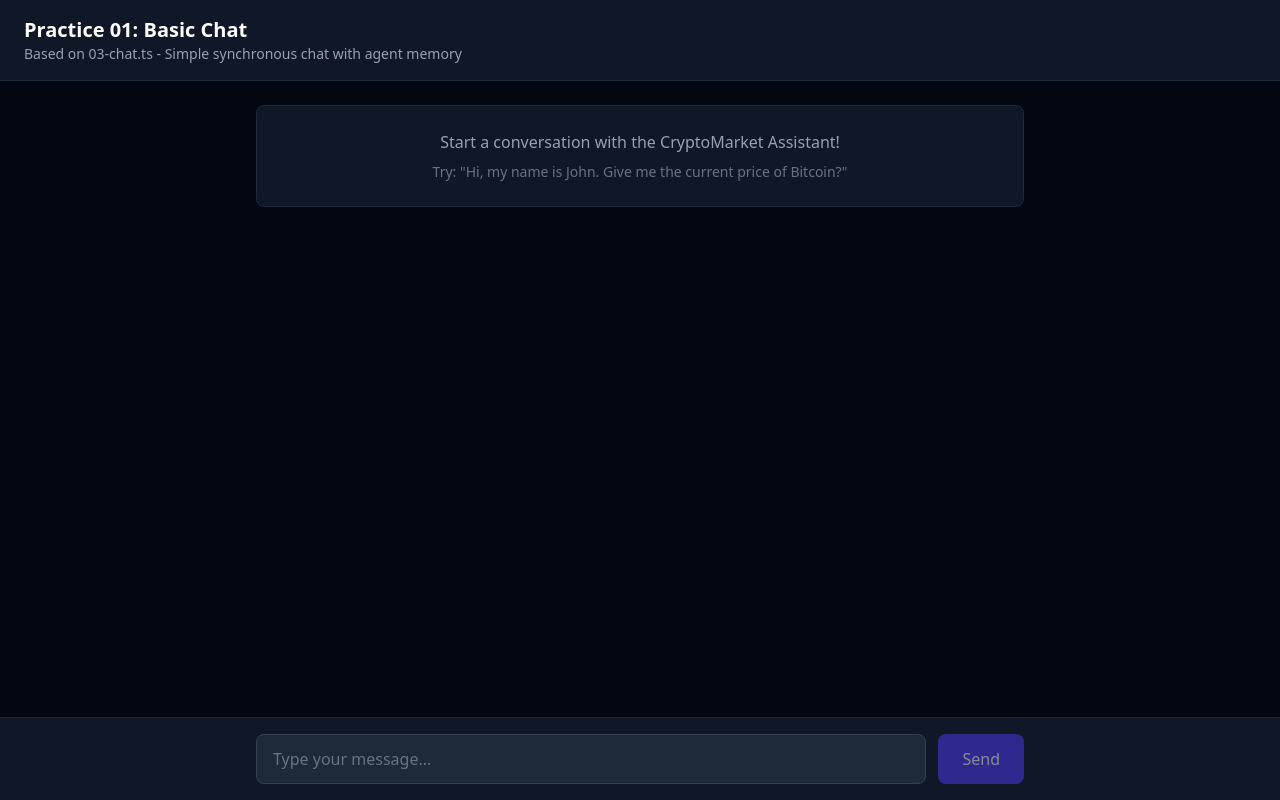
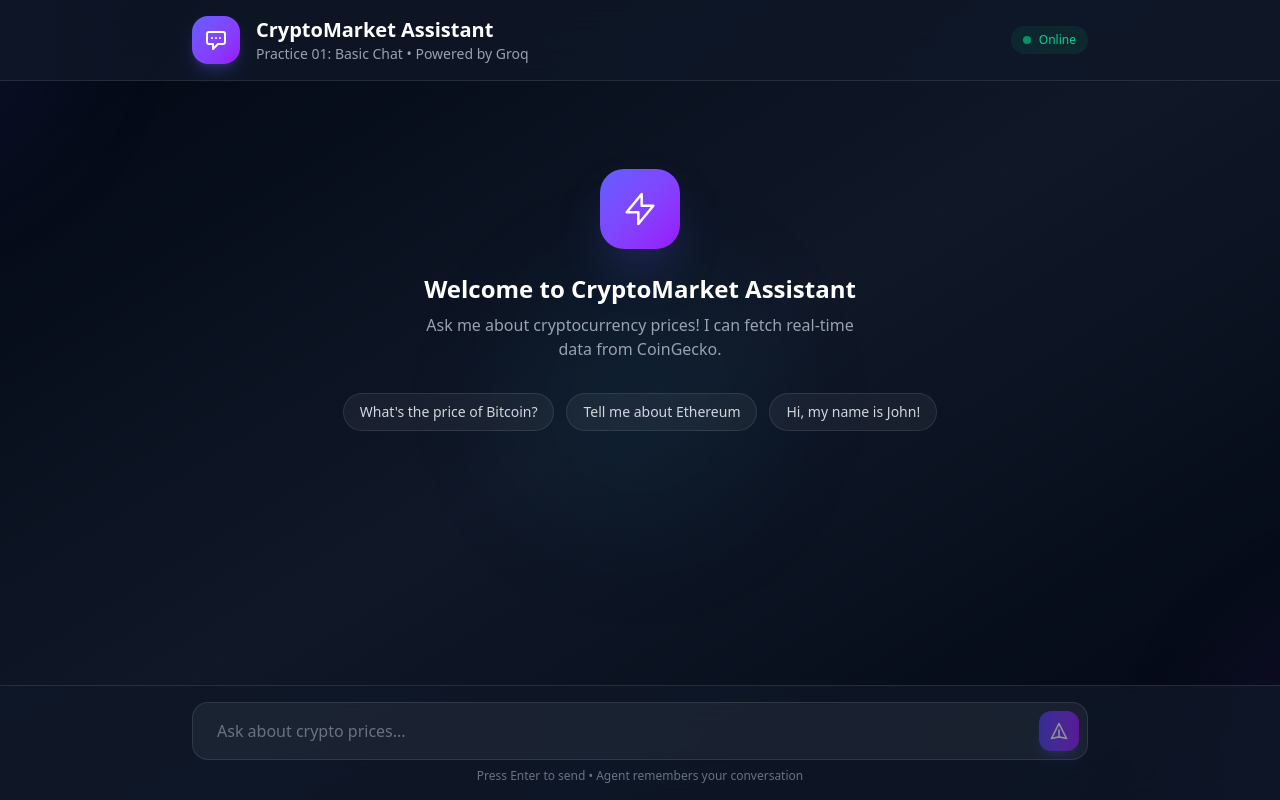
Before and after one commit to Salman-Ahamed/SmythOS-SDK-Agent, a Next.js app: page /practice/01-basic-chat in a window 1280 px wide. Built offline with nearby package versions, Linux system fonts and the light colour scheme.

Commit message:
Refactor Basic Chat Page: Add message timestamps, improve UI, and remove example environment file

```diff
--- a/src/app/practice/01-basic-chat/page.tsx
+++ b/src/app/practice/01-basic-chat/page.tsx
@@ -1,10 +1,11 @@
 "use client";
 
-import { useState } from "react";
+import { useEffect, useRef, useState } from "react";
 
 interface ChatMessage {
   role: "user" | "assistant";
   content: string;
+  timestamp: Date;
 }
 
 /**
@@ -20,13 +21,22 @@
   const [input, setInput] = useState("");
   const [isLoading, setIsLoading] = useState(false);
   const [sessionId] = useState(() => `session-${Date.now()}`);
+  const messagesEndRef = useRef<HTMLDivElement>(null);
+
+  const scrollToBottom = () => {
+    messagesEndRef.current?.scrollIntoView({ behavior: "smooth" });
+  };
+
+  useEffect(() => {
+    scrollToBottom();
+  }, [messages]);
 
   const sendMessage = async () => {
     if (!input.trim() || isLoading) return;
 
     const userMessage = input.trim();
     setInput("");
-    setMessages((prev) => [...prev, { role: "user", content: userMessage }]);
+    setMessages((prev) => [...prev, { role: "user", content: userMessage, timestamp: new Date() }]);
     setIsLoading(true);
 
     try {
@@ -35,14 +45,19 @@
         headers: { "Content-Type": "application/json" },
         body: JSON.stringify({ message: userMessage, sessionId }),
       });
-      console.log(response);
 
       const data = await response.json();
 
       if (data.error) {
-        setMessages((prev) => [...prev, { role: "assistant", content: `Error: ${data.error}` }]);
+        setMessages((prev) => [
+          ...prev,
+          { role: "assistant", content: `Error: ${data.error}`, timestamp: new Date() },
+        ]);
       } else {
-        setMessages((prev) => [...prev, { role: "assistant", content: data.response }]);
+        setMessages((prev) => [
+          ...prev,
+          { role: "assistant", content: data.response, timestamp: new Date() },
+        ]);
       }
     } catch (error) {
       setMessages((prev) => [
@@ -50,6 +65,7 @@
         {
           role: "assistant",
           content: `Error: ${error instanceof Error ? error.message : "Unknown error"}`,
+          timestamp: new Date(),
         },
       ]);
     } finally {
@@ -64,78 +80,260 @@
     }
   };
 
+  const clearChat = () => {
+    setMessages([]);
+  };
+
   return (
-    <div className="flex min-h-screen flex-col bg-gray-950 text-gray-100">
+    <div className="flex min-h-screen flex-col bg-gradient-to-br from-gray-950 via-gray-900 to-gray-950">
+      {/* Animated Background */}
+      <div className="pointer-events-none fixed inset-0 overflow-hidden">
+        <div className="absolute -top-1/4 -left-1/4 h-96 w-96 rounded-full bg-indigo-500/10 blur-3xl" />
+        <div className="absolute -right-1/4 -bottom-1/4 h-96 w-96 rounded-full bg-purple-500/10 blur-3xl" />
+        <div className="absolute top-1/2 left-1/2 h-64 w-64 -translate-x-1/2 -translate-y-1/2 rounded-full bg-cyan-500/5 blur-3xl" />
+      </div>
+
       {/* Header */}
-      <header className="border-b border-gray-800 bg-gray-900 px-6 py-4">
-        <h1 className="text-xl font-bold text-white">Practice 01: Basic Chat</h1>
-        <p className="text-sm text-gray-400">
-          Based on 03-chat.ts - Simple synchronous chat with agent memory
-        </p>
+      <header className="relative z-10 border-b border-white/10 bg-gray-900/80 px-6 py-4 backdrop-blur-xl">
+        <div className="mx-auto flex max-w-4xl items-center justify-between">
+          <div className="flex items-center gap-4">
+            {/* Logo/Icon */}
+            <div className="flex h-12 w-12 items-center justify-center rounded-2xl bg-gradient-to-br from-indigo-500 to-purple-600 shadow-lg shadow-indigo-500/25">
+              <svg
+                className="h-6 w-6 text-white"
+                fill="none"
+                viewBox="0 0 24 24"
+                stroke="currentColor"
+              >
+                <path
+                  strokeLinecap="round"
+                  strokeLinejoin="round"
+                  strokeWidth={2}
+                  d="M8 10h.01M12 10h.01M16 10h.01M9 16H5a2 2 0 01-2-2V6a2 2 0 012-2h14a2 2 0 012 2v8a2 2 0 01-2 2h-5l-5 5v-5z"
+                />
+              </svg>
+            </div>
+            <div>
+              <h1 className="text-xl font-bold text-white">CryptoMarket Assistant</h1>
+              <p className="text-sm text-gray-400">Practice 01: Basic Chat • Powered by Groq</p>
+            </div>
+          </div>
+
+          {/* Status & Clear */}
+          <div className="flex items-center gap-4">
+            <div className="flex items-center gap-2 rounded-full bg-emerald-500/10 px-3 py-1.5">
+              <span className="h-2 w-2 animate-pulse rounded-full bg-emerald-500" />
+              <span className="text-xs font-medium text-emerald-400">Online</span>
+            </div>
+            {messages.length > 0 && (
+              <button
+                onClick={clearChat}
+                className="rounded-lg bg-white/5 px-3 py-1.5 text-xs font-medium text-gray-400 transition hover:bg-white/10 hover:text-white"
+              >
+                Clear Chat
+              </button>
+            )}
+          </div>
+        </div>
       </header>
 
       {/* Chat Messages */}
-      <main className="flex-1 overflow-y-auto p-6">
-        <div className="mx-auto max-w-3xl space-y-4">
+      <main className="relative z-10 flex-1 overflow-y-auto">
+        <div className="mx-auto max-w-4xl px-4 py-6">
+          {/* Welcome Message */}
           {messages.length === 0 && (
-            <div className="rounded-lg border border-gray-800 bg-gray-900 p-6 text-center">
-              <p className="text-gray-400">Start a conversation with the CryptoMarket Assistant!</p>
-              <p className="mt-2 text-sm text-gray-500">
-                Try: &quot;Hi, my name is John. Give me the current price of Bitcoin?&quot;
+            <div className="flex flex-col items-center justify-center py-16">
+              <div className="mb-6 flex h-20 w-20 items-center justify-center rounded-3xl bg-gradient-to-br from-indigo-500 to-purple-600 shadow-2xl shadow-indigo-500/30">
+                <svg
+                  className="h-10 w-10 text-white"
+                  fill="none"
+                  viewBox="0 0 24 24"
+                  stroke="currentColor"
+                >
+                  <path
+                    strokeLinecap="round"
+                    strokeLinejoin="round"
+                    strokeWidth={1.5}
+                    d="M13 10V3L4 14h7v7l9-11h-7z"
+                  />
+                </svg>
+              </div>
+              <h2 className="mb-2 text-2xl font-bold text-white">
+                Welcome to CryptoMarket Assistant
+              </h2>
+              <p className="mb-8 max-w-md text-center text-gray-400">
+                Ask me about cryptocurrency prices! I can fetch real-time data from CoinGecko.
               </p>
+
+              {/* Quick Actions */}
+              <div className="flex flex-wrap justify-center gap-3">
+                {[
+                  "What's the price of Bitcoin?",
+                  "Tell me about Ethereum",
+                  "Hi, my name is John!",
+                ].map((suggestion) => (
+                  <button
+                    key={suggestion}
+                    onClick={() => setInput(suggestion)}
+                    className="rounded-full border border-white/10 bg-white/5 px-4 py-2 text-sm text-gray-300 transition hover:border-indigo-500/50 hover:bg-indigo-500/10 hover:text-white"
+                  >
+                    {suggestion}
+                  </button>
+                ))}
+              </div>
             </div>
           )}
 
+          {/* Messages */}
+          <div className="space-y-6">
             {messages.map((msg, idx) => (
               <div
                 key={idx}
-              className={`flex ${msg.role === "user" ? "justify-end" : "justify-start"}`}
+                className={`flex items-start gap-4 ${msg.role === "user" ? "flex-row-reverse" : ""}`}
               >
+                {/* Avatar */}
                 <div
-                className={`max-w-[80%] rounded-lg px-4 py-3 ${
-                  msg.role === "user" ? "bg-indigo-600 text-white" : "bg-gray-800 text-gray-100"
+                  className={`flex h-10 w-10 shrink-0 items-center justify-center rounded-2xl ${
+                    msg.role === "user"
+                      ? "bg-gradient-to-br from-indigo-500 to-purple-600"
+                      : "bg-gradient-to-br from-emerald-500 to-cyan-600"
                   }`}
                 >
-                <p className="text-xs font-medium tracking-wide uppercase opacity-70">
-                  {msg.role === "user" ? "You" : "Assistant"}
+                  {msg.role === "user" ? (
+                    <svg
+                      className="h-5 w-5 text-white"
+                      fill="none"
+                      viewBox="0 0 24 24"
+                      stroke="currentColor"
+                    >
+                      <path
+                        strokeLinecap="round"
+                        strokeLinejoin="round"
+                        strokeWidth={2}
+                        d="M16 7a4 4 0 11-8 0 4 4 0 018 0zM12 14a7 7 0 00-7 7h14a7 7 0 00-7-7z"
+                      />
+                    </svg>
+                  ) : (
+                    <svg
+                      className="h-5 w-5 text-white"
+                      fill="none"
+                      viewBox="0 0 24 24"
+                      stroke="currentColor"
+                    >
+                      <path
+                        strokeLinecap="round"
+                        strokeLinejoin="round"
+                        strokeWidth={2}
+                        d="M9.75 17L9 20l-1 1h8l-1-1-.75-3M3 13h18M5 17h14a2 2 0 002-2V5a2 2 0 00-2-2H5a2 2 0 00-2 2v10a2 2 0 002 2z"
+                      />
+                    </svg>
+                  )}
+                </div>
+
+                {/* Message Bubble */}
+                <div
+                  className={`group relative max-w-[75%] rounded-2xl px-5 py-3 ${
+                    msg.role === "user"
+                      ? "bg-gradient-to-br from-indigo-600 to-purple-600 text-white"
+                      : "border border-white/10 bg-white/5 text-gray-100 backdrop-blur-sm"
+                  }`}
+                >
+                  <p className="leading-relaxed whitespace-pre-wrap">{msg.content}</p>
+                  <p
+                    className={`mt-2 text-xs ${
+                      msg.role === "user" ? "text-white/60" : "text-gray-500"
+                    }`}
+                  >
+                    {msg.timestamp.toLocaleTimeString([], { hour: "2-digit", minute: "2-digit" })}
                   </p>
-                <p className="mt-1 whitespace-pre-wrap">{msg.content}</p>
                 </div>
               </div>
             ))}
 
+            {/* Loading Indicator */}
             {isLoading && (
-            <div className="flex justify-start">
-              <div className="rounded-lg bg-gray-800 px-4 py-3">
-                <p className="text-xs font-medium tracking-wide text-gray-400 uppercase">
-                  Assistant
-                </p>
-                <p className="mt-1 text-gray-300">Thinking...</p>
+              <div className="flex items-start gap-4">
+                <div className="flex h-10 w-10 shrink-0 items-center justify-center rounded-2xl bg-gradient-to-br from-emerald-500 to-cyan-600">
+                  <svg
+                    className="h-5 w-5 text-white"
+                    fill="none"
+                    viewBox="0 0 24 24"
+                    stroke="currentColor"
+                  >
+                    <path
+                      strokeLinecap="round"
+                      strokeLinejoin="round"
+                      strokeWidth={2}
+                      d="M9.75 17L9 20l-1 1h8l-1-1-.75-3M3 13h18M5 17h14a2 2 0 002-2V5a2 2 0 00-2-2H5a2 2 0 00-2 2v10a2 2 0 002 2z"
+                    />
+                  </svg>
+                </div>
+                <div className="rounded-2xl border border-white/10 bg-white/5 px-5 py-4 backdrop-blur-sm">
+                  <div className="flex items-center gap-2">
+                    <div className="flex gap-1">
+                      <span className="h-2 w-2 animate-bounce rounded-full bg-indigo-500 [animation-delay:-0.3s]" />
+                      <span className="h-2 w-2 animate-bounce rounded-full bg-indigo-500 [animation-delay:-0.15s]" />
+                      <span className="h-2 w-2 animate-bounce rounded-full bg-indigo-500" />
+                    </div>
+                    <span className="text-sm text-gray-400">Thinking...</span>
+                  </div>
                 </div>
               </div>
             )}
           </div>
+          <div ref={messagesEndRef} />
+        </div>
       </main>
 
-      {/* Input */}
-      <footer className="border-t border-gray-800 bg-gray-900 p-4">
-        <div className="mx-auto flex max-w-3xl gap-3">
+      {/* Input Area */}
+      <footer className="relative z-10 border-t border-white/10 bg-gray-900/80 p-4 backdrop-blur-xl">
+        <div className="mx-auto max-w-4xl">
+          <div className="flex items-center gap-3 rounded-2xl border border-white/10 bg-white/5 p-2 transition focus-within:border-indigo-500/50 focus-within:bg-white/10">
             <input
               type="text"
               value={input}
               onChange={(e) => setInput(e.target.value)}
               onKeyDown={handleKeyDown}
-            placeholder="Type your message..."
+              placeholder="Ask about crypto prices..."
               disabled={isLoading}
-            className="flex-1 rounded-lg border border-gray-700 bg-gray-800 px-4 py-3 text-white placeholder-gray-500 focus:border-indigo-500 focus:ring-1 focus:ring-indigo-500 focus:outline-none disabled:opacity-50"
+              className="flex-1 bg-transparent px-4 py-2 text-white placeholder-gray-500 focus:outline-none disabled:opacity-50"
             />
             <button
               onClick={sendMessage}
               disabled={isLoading || !input.trim()}
-            className="rounded-lg bg-indigo-600 px-6 py-3 font-medium text-white transition hover:bg-indigo-700 disabled:cursor-not-allowed disabled:opacity-50"
+              className="flex h-10 w-10 items-center justify-center rounded-xl bg-gradient-to-r from-indigo-600 to-purple-600 text-white shadow-lg shadow-indigo-500/25 transition hover:shadow-indigo-500/40 disabled:cursor-not-allowed disabled:opacity-50"
             >
-            Send
+              {isLoading ? (
+                <svg className="h-5 w-5 animate-spin" fill="none" viewBox="0 0 24 24">
+                  <circle
+                    className="opacity-25"
+                    cx="12"
+                    cy="12"
+                    r="10"
+                    stroke="currentColor"
+                    strokeWidth="4"
+                  />
+                  <path
+                    className="opacity-75"
+                    fill="currentColor"
+                    d="M4 12a8 8 0 018-8V0C5.373 0 0 5.373 0 12h4zm2 5.291A7.962 7.962 0 014 12H0c0 3.042 1.135 5.824 3 7.938l3-2.647z"
+                  />
+                </svg>
+              ) : (
+                <svg className="h-5 w-5" fill="none" viewBox="0 0 24 24" stroke="currentColor">
+                  <path
+                    strokeLinecap="round"
+                    strokeLinejoin="round"
+                    strokeWidth={2}
+                    d="M12 19l9 2-9-18-9 18 9-2zm0 0v-8"
+                  />
+                </svg>
+              )}
             </button>
+          </div>
+          <p className="mt-2 text-center text-xs text-gray-500">
+            Press Enter to send • Agent remembers your conversation
+          </p>
         </div>
       </footer>
     </div>
```
Also changed, not shown: 1 other file (tests, documents, lock files or other folders). Lines whose indentation alone changed are shown as unchanged.
